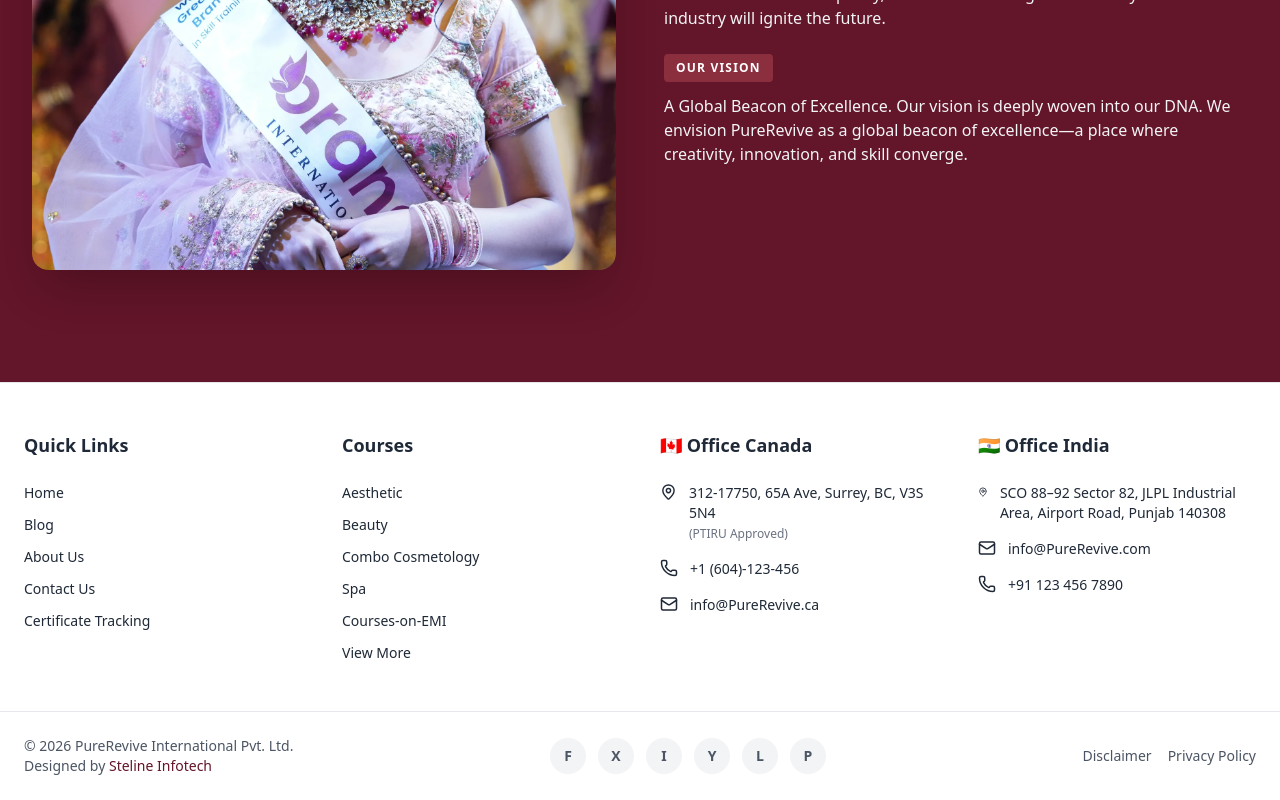
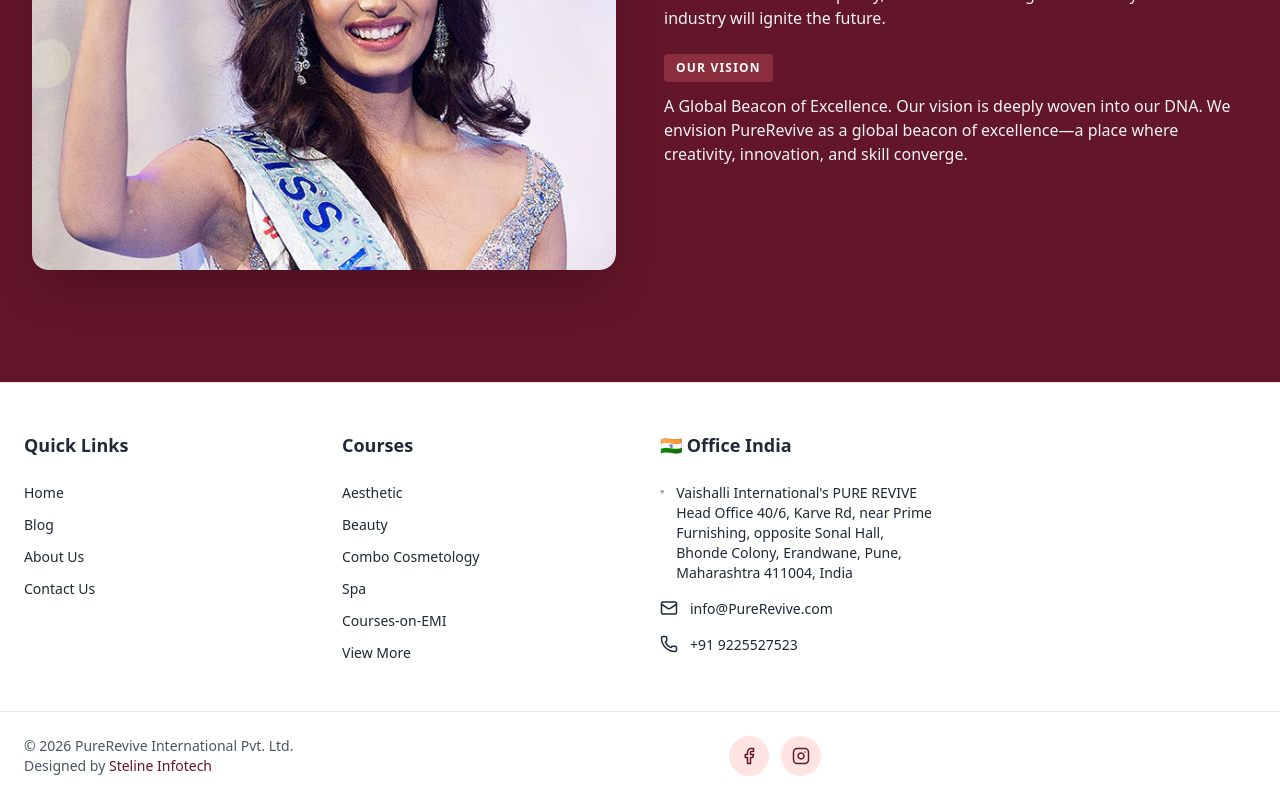
Before and after one commit to Vanshvala23/kaya-web, a React (Vite) app: page /about-us in a window 1280 px wide. Shown: the part 2508-3308 px from the top of the page. Built offline with nearby package versions, Linux system fonts and the light colour scheme.

Commit message:
Updated with contact details

```diff
--- a/src/components/AboutUs.jsx
+++ b/src/components/AboutUs.jsx
@@ -234,7 +234,7 @@ export default function AboutUs() {
       <section className="relative bg-[#631529] py-20 sm:py-28 overflow-hidden">
         <div className="max-w-7xl mx-auto px-4 sm:px-6 lg:px-8 flex flex-col md:flex-row items-start gap-12 relative z-10">
           <div className="w-full md:w-1/2 h-80 md:h-[500px] rounded-2xl overflow-hidden shadow-2xl hover:shadow-3xl transition-shadow duration-300">
-            <img src={visionImage} alt="Vision & Mission" className="w-full h-full object-cover rounded-2xl" />
+            <img src={visionImage} alt="Vision & Mission" className="w-full h-full object-cover rounded-2xl object-[50%_5%]" />
           </div>
 
           <div className="w-full md:w-1/2 text-white flex flex-col justify-center gap-6">
--- a/src/components/Footer.jsx
+++ b/src/components/Footer.jsx
@@ -1,5 +1,5 @@
 import { useEffect, useState } from "react";
-import { MapPin, Phone, Mail, ArrowUp, MessageSquare, X } from "lucide-react";
+import { MapPin, Phone, Mail, ArrowUp, MessageSquare, X,Facebook,Instagram } from "lucide-react";
 import { NavLink } from "react-router-dom";
 
 export default function Footer() {
@@ -38,7 +38,7 @@ export default function Footer() {
               { label: "Blog", path: "/blog" },
               { label: "About Us", path: "/about-us" },
               { label: "Contact Us", path: "/contact" },
-              { label: "Certificate Tracking", path: "/certificate-tracking" },
+              // { label: "Certificate Tracking", path: "/certificate-tracking" },
             ].map(link => (
               <li key={link.label}>
                 <NavLink to={link.path} className="hover:text-[#631529] transition">
@@ -56,9 +56,9 @@ export default function Footer() {
             {[
               { label: "Aesthetic", path: "/courses/aesthetic" },
               { label: "Beauty", path: "/courses/beauty" },
-              { label: "Combo Cosmetology", path: "/courses/cosmetology" },
+              { label: "Combo Cosmetology", path: "/courses/combo-cosmetology" },
               { label: "Spa", path: "/courses/spa" },
-              { label: "Courses-on-EMI", path: "/emi" },
+              { label: "Courses-on-EMI", path: "/courses/courses-on-emi" },
               { label: "View More", path: "/courses" },
             ].map(course => (
               <li key={course.label}>
@@ -70,23 +70,6 @@ export default function Footer() {
           </ul>
         </div>
 
-        {/* OFFICE CANADA */}
-        <div>
-          <h4 className="font-semibold text-lg mb-6">🇨🇦 Office Canada</h4>
-          <ul className="space-y-4 text-sm">
-            <li className="flex gap-3">
-              <MapPin size={18} />
-              <span>
-                312-17750, 65A Ave, Surrey, BC, V3S 5N4
-                <br />
-                <span className="text-xs text-gray-500">(PTIRU Approved)</span>
-              </span>
-            </li>
-            <li className="flex gap-3"><Phone size={18} /> +1 (604)-123-456</li>
-            <li className="flex gap-3"><Mail size={18} /> info@PureRevive.ca</li>
-          </ul>
-        </div>
-
         {/* OFFICE INDIA */}
         <div>
           <h4 className="font-semibold text-lg mb-6">🇮🇳 Office India</h4>
@@ -94,11 +77,12 @@ export default function Footer() {
             <li className="flex gap-3">
               <MapPin size={18} />
               <span>
-                SCO 88–92 Sector 82, JLPL Industrial Area, Airport Road, Punjab 140308
+                Vaishalli International's PURE REVIVE Head Office
+40/6, Karve Rd, near Prime Furnishing, opposite Sonal Hall, Bhonde Colony, Erandwane, Pune, Maharashtra 411004, India
               </span>
             </li>
             <li className="flex gap-3"><Mail size={18} /> info@PureRevive.com</li>
-            <li className="flex gap-3"><Phone size={18} /> +91 123 456 7890</li>
+            <li className="flex gap-3"><Phone size={18} /> +91 9225527523</li>
           </ul>
         </div>
       </div>
@@ -113,30 +97,37 @@ export default function Footer() {
           </p>
 
           <div className="flex gap-3">
-            {[
-              { name: "Facebook", url: "https://facebook.com" },
-              { name: "X", url: "https://x.com" },
-              { name: "Instagram", url: "https://instagram.com" },
-              { name: "YouTube", url: "https://youtube.com" },
-              { name: "LinkedIn", url: "https://linkedin.com" },
-              { name: "Pinterest", url: "https://pinterest.com" },
-            ].map(s => (
-              <a
-                key={s.name}
-                href={s.url}
-                target="_blank"
-                rel="noopener noreferrer"
-                className="w-9 h-9 rounded-full bg-gray-100 flex items-center justify-center
-                  hover:bg-[#631529] hover:text-white transition font-bold"
-              >
-                {s.name[0]}
-              </a>
-            ))}
+            {/* Facebook */}
+            <a
+              href="https://facebook.com/purerevive99"
+              target="_blank"
+              rel="noopener noreferrer"
+              className="w-10 h-10 rounded-full bg-[#ffe4e1] text-[#631529]
+                flex items-center justify-center
+                hover:bg-[#631529] hover:text-white
+                transition-all duration-300 hover:scale-110"
+            >
+              <Facebook size={18} />
+            </a>
+
+            {/* Instagram */}
+            <a
+              href="https://instagram.com/purerevive_99"
+              target="_blank"
+              rel="noopener noreferrer"
+              className="w-10 h-10 rounded-full bg-[#ffe4e1] text-[#631529]
+                flex items-center justify-center
+                hover:bg-[#631529] hover:text-white
+                transition-all duration-300 hover:scale-110"
+            >
+              <Instagram size={18} />
+            </a>
           </div>
 
+
           <div className="flex gap-4">
-            <NavLink to="/disclaimer" className="hover:text-[#631529]">Disclaimer</NavLink>
-            <NavLink to="/privacy-policy" className="hover:text-[#631529]">Privacy Policy</NavLink>
+            {/* <NavLink to="/disclaimer" className="hover:text-[#631529]">Disclaimer</NavLink>
+            <NavLink to="/privacy-policy" className="hover:text-[#631529]">Privacy Policy</NavLink> */}
           </div>
         </div>
       </div>
```
Also changed, not shown: src/assets/image.jpg, src/assets/vision.jpg.
